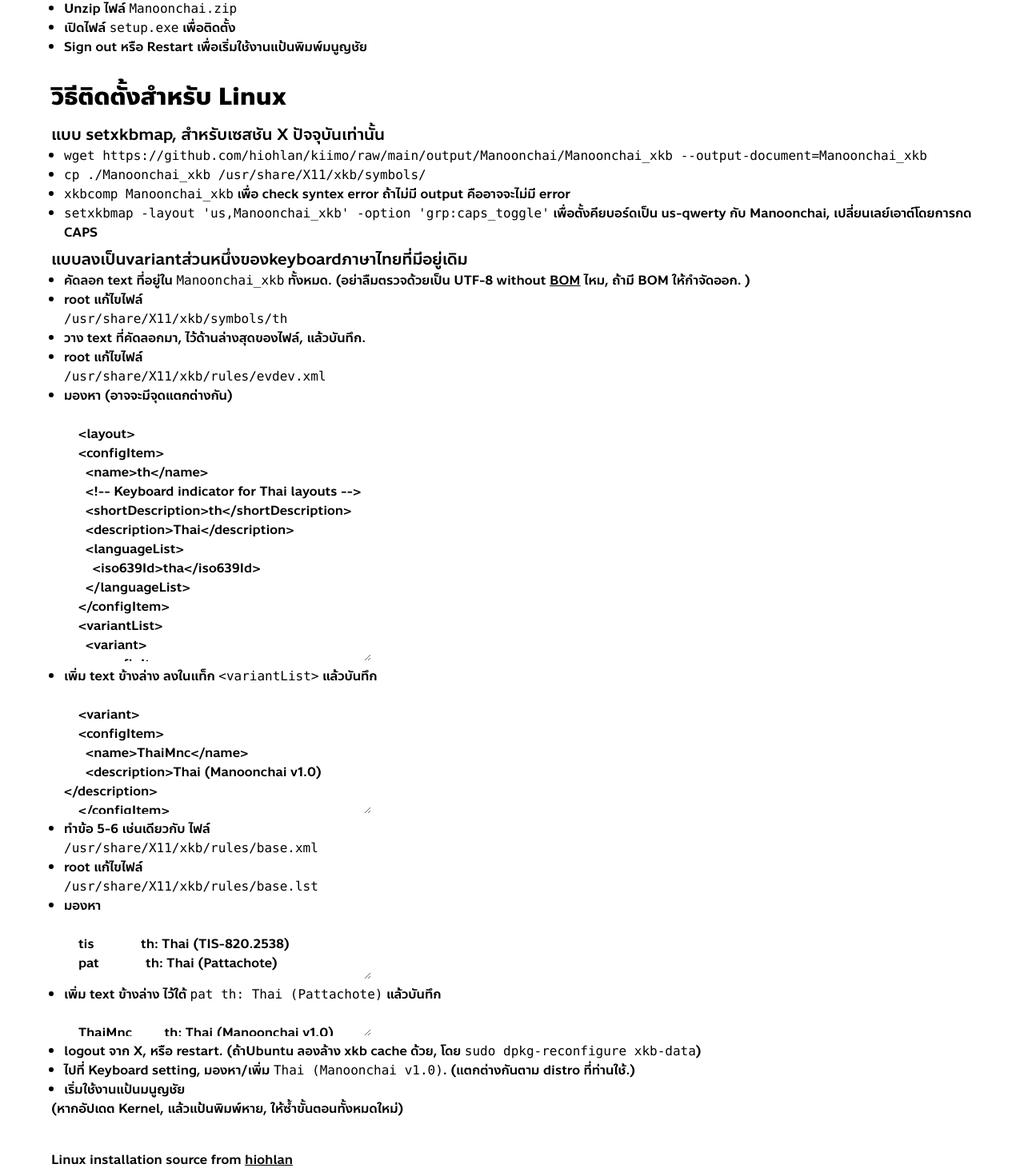
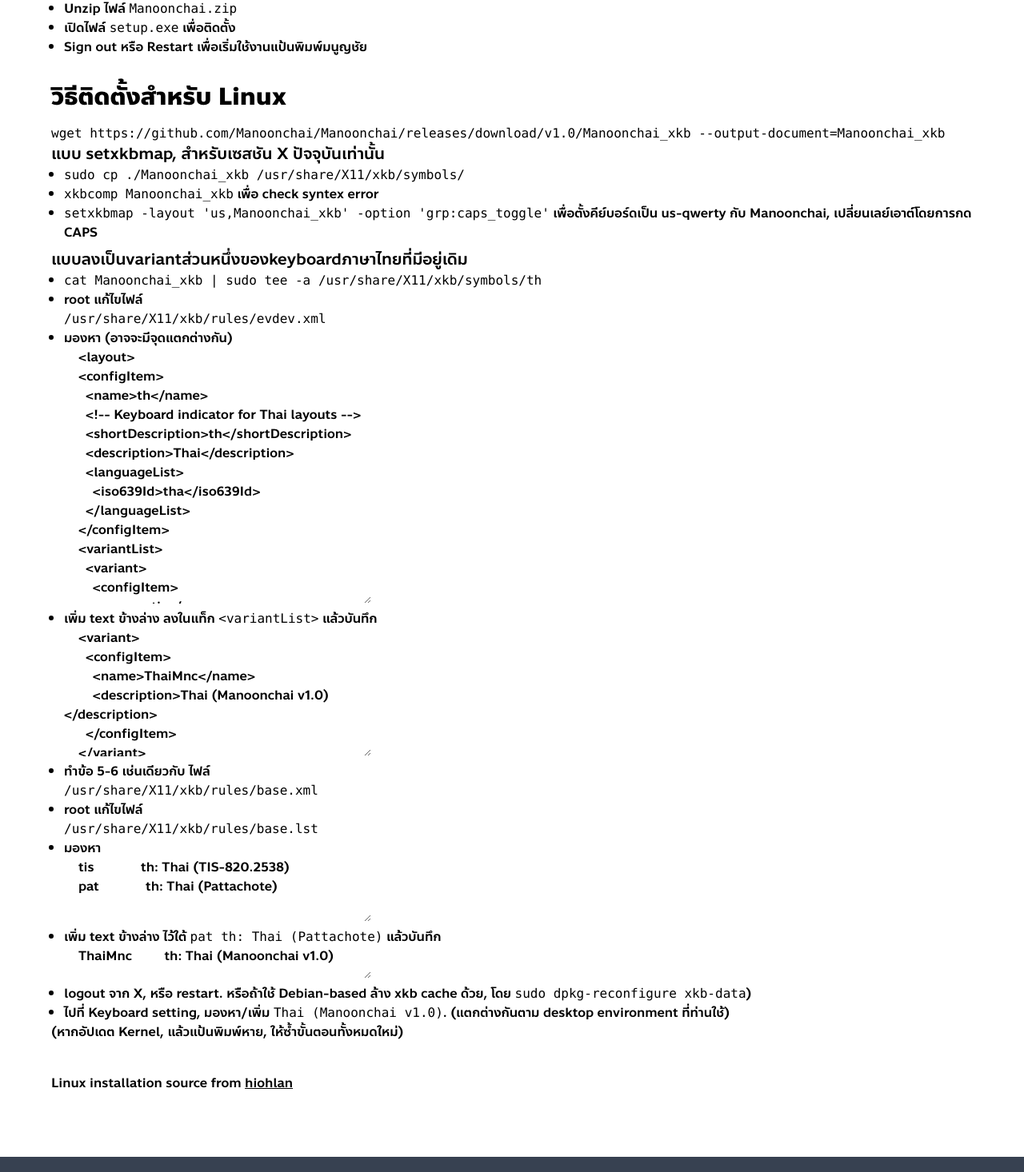
Before and after one commit to Manoonchai/manoonchai.com, a Next.js app: page /download in a window 1280 px wide. Shown: the part 713-2179 px from the top of the page at 80% size. Built offline with nearby package versions, Linux system fonts and the light colour scheme; what tailwindcss-debug-screens would draw is missing.

Commit message:
Linux install guide

```diff
--- a/components/Download.tsx
+++ b/components/Download.tsx
@@ -8,7 +8,7 @@
   const variantList = '<variantList>';
 
   const example = [
-    `
+    `\
     <layout>
     <configItem>
       <name>th</name>
@@ -33,28 +33,28 @@
         </configItem>
       </variant>
     </variantList>
-  </layout>
+  </layout>\
   `,
   ];
   const example2 = [
-    `
+    `\
     <variant>
-    <configItem>
-      <name>ThaiMnc</name>
-      <description>Thai (Manoonchai v1.0)</description>
-    </configItem>
-  </variant>
+      <configItem>
+        <name>ThaiMnc</name>
+        <description>Thai (Manoonchai v1.0)</description>
+      </configItem>
+    </variant>\
     `,
   ];
   const example3 = [
-    `
+    `\
     tis             th: Thai (TIS-820.2538)
-    pat             th: Thai (Pattachote)
+    pat             th: Thai (Pattachote)\
     `,
   ];
   const example4 = [
-    `
-    ThaiMnc         th: Thai (Manoonchai v1.0)
+    `\
+    ThaiMnc         th: Thai (Manoonchai v1.0)\
     `,
   ];
   return (
@@ -154,30 +154,27 @@
 
       <div className="mt-8 text-left">
         <h3 className="text-3xl font-bold my-4">วิธีติดตั้งสำหรับ Linux</h3>
+        <code className="block overflow-auto">
+          wget
+          https://github.com/Manoonchai/Manoonchai/releases/download/v1.0/Manoonchai_xkb
+          --output-document=Manoonchai_xkb
+        </code>
         <h6 className="text-xl">
           แบบ setxkbmap, สำหรับเซสชัน X ปัจจุบันเท่านั้น
         </h6>
         <ul className="list-disc pl-4">
           <li>
-            <code className="block overflow-scroll">
-              wget
-              https://github.com/hiohlan/kiimo/raw/main/output/Manoonchai/Manoonchai_xkb
-              --output-document=Manoonchai_xkb
-            </code>
-          </li>
-          <li>
-            <code>cp ./Manoonchai_xkb /usr/share/X11/xkb/symbols/</code>
+            <code>sudo cp ./Manoonchai_xkb /usr/share/X11/xkb/symbols/</code>
           </li>
           <li>
             <code>xkbcomp Manoonchai_xkb</code> เพื่อ check syntex error
-            ถ้าไม่มี output คืออาจจะไม่มี error
           </li>
           <li>
             <code>
               setxkbmap -layout &apos;us,Manoonchai_xkb&apos; -option
               &apos;grp:caps_toggle&apos;
             </code>{' '}
-            เพื่อตั้งคียบอร์ดเป็น us-qwerty กับ Manoonchai,
+            เพื่อตั้งคีย์บอร์ดเป็น us-qwerty กับ Manoonchai,
             เปลี่ยนเลย์เอาต์โดยการกด CAPS
           </li>
         </ul>
@@ -186,25 +183,13 @@
         </h6>
         <ul className="list-disc pl-4">
           <li>
-            คัดลอก text ที่อยู่ใน <code>Manoonchai_xkb</code> ทั้งหมด.
-            (อย่าลืมตรวจด้วยเป็น UTF-8 without{' '}
-            <Link href="https://en.wikipedia.org/wiki/Byte_order_mark">
-              <a className="underline" target="_blank">
-                BOM
-              </a>
-            </Link>{' '}
-            ไหม, ถ้ามี BOM ให้กำจัดออก. )
+            <code className="block overflow-auto">
+    cat Manoonchai_xkb | sudo tee -a /usr/share/X11/xkb/symbols/th
+           </code>
           </li>
           <li>
             root แก้ไขไฟล์{' '}
-            <code className="block overflow-scroll">
-              /usr/share/X11/xkb/symbols/th
-            </code>
-          </li>
-          <li>วาง text ที่คัดลอกมา, ไว้ด้านล่างสุดของไฟล์, แล้วบันทึก.</li>
-          <li>
-            root แก้ไขไฟล์{' '}
-            <code className="block overflow-scroll">
+            <code className="block overflow-auto">
               /usr/share/X11/xkb/rules/evdev.xml
             </code>
           </li>
@@ -232,13 +217,13 @@
           </li>
           <li>
             ทำข้อ 5-6 เช่นเดียวกับ ไฟล์{' '}
-            <code className="block overflow-scroll">
+            <code className="block overflow-auto">
               /usr/share/X11/xkb/rules/base.xml
             </code>
           </li>
           <li>
             root แก้ไขไฟล์{' '}
-            <code className="block overflow-scroll">
+            <code className="block overflow-auto">
               /usr/share/X11/xkb/rules/base.lst
             </code>
           </li>
@@ -266,15 +251,14 @@
             ></textarea>
           </li>
           <li>
-            logout จาก X, หรือ restart. (ถ้าUbuntu ลองล้าง xkb cache ด้วย, โดย{' '}
+            logout จาก X, หรือ restart. หรือถ้าใช้ Debian-based ล้าง xkb cache ด้วย, โดย{' '}
             <code>sudo dpkg-reconfigure xkb-data</code>)
           </li>
           <li>
             ไปที่ Keyboard setting, มองหา/เพิ่ม{' '}
-            <code>Thai (Manoonchai v1.0)</code>. (แตกต่างกันตาม distro
-            ที่ท่านใช้.)
+            <code>Thai (Manoonchai v1.0)</code>. (แตกต่างกันตาม desktop environment
+            ที่ท่านใช้)
           </li>
-          <li>เริ่มใช้งานแป้นมนูญชัย</li>
         </ul>
         <p>(หากอัปเดต Kernel, แล้วแป้นพิมพ์หาย, ให้ซ้ำขั้นตอนทั้งหมดใหม่)</p>
         <p className="mt-10">
```
